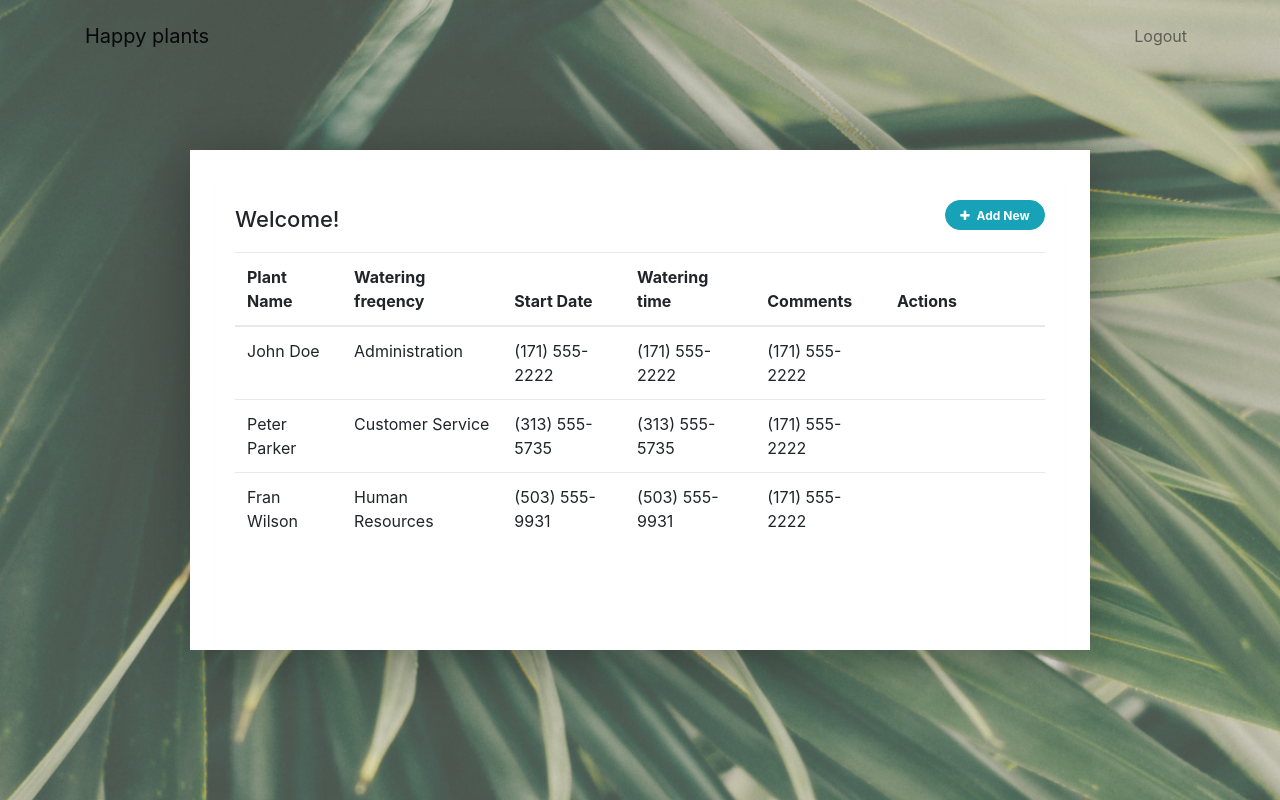
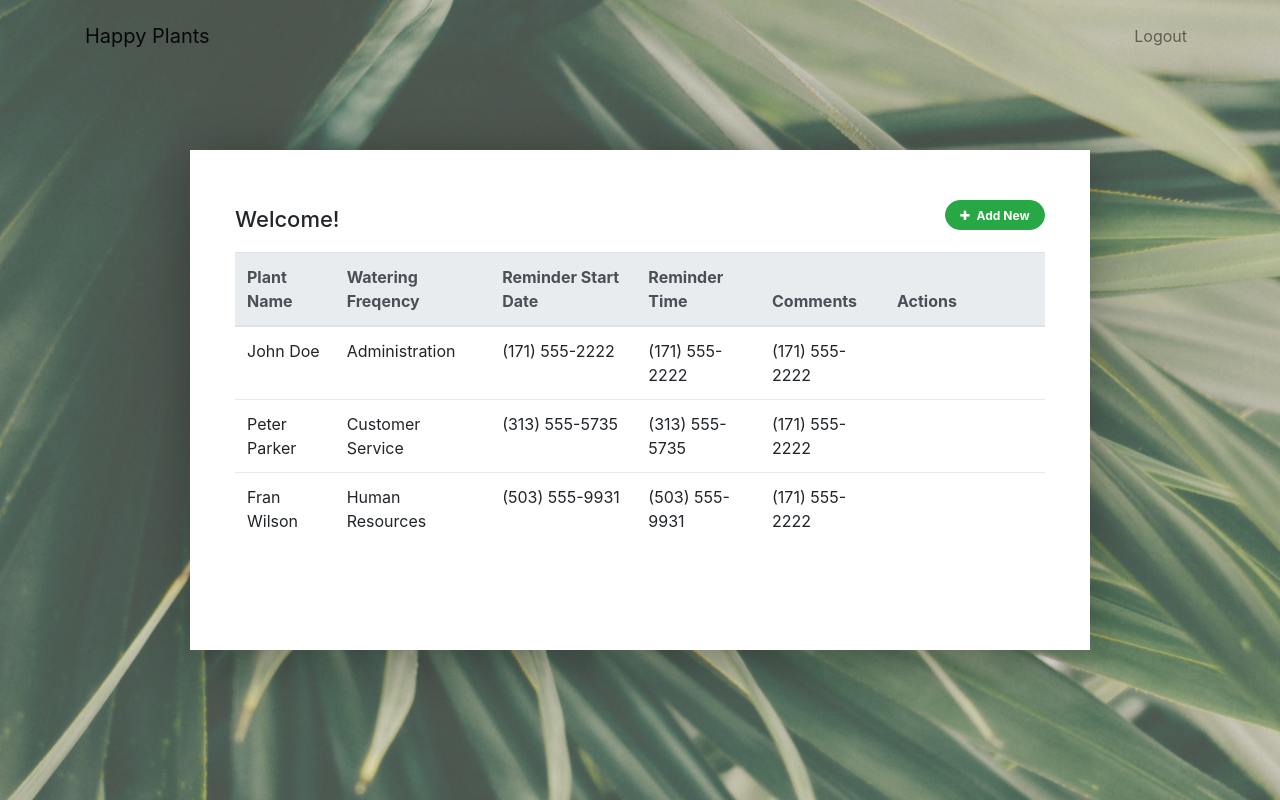
Before and after one commit to hbarrett100/happy-plants, a Flask app: page /home in a window 1280 px wide. Run offline with Flask 2, Linux system fonts and the light colour scheme; data comes from the database, SQL or seed files in the repository; some libraries are stand-ins or nearby versions.

Commit message:
hide nav at login, begin responsiveness

```diff
--- a/static/main.css
+++ b/static/main.css
@@ -28,7 +28,7 @@ body, html {
 }
 
 .landing-text h1 {
-	font-size: 500%;
+	font-size: 550%;
 	font-weight: 700;
 	opacity: 1;
 
@@ -94,6 +94,7 @@ table {
 	display: block;
 	height : 380px;
 	overflow-y : scroll;
+	overflow-x: scroll;
 	border: none;
 }
 
@@ -137,8 +138,20 @@ table.table td .add {
 }
 
 
+.table-responsive-ms {
+    display: table;
+}
+
+
+
+/* date and time pickers */
 #datepicker {
 	width: 90px;
+}
+
+#ui-datepicker-div {
+	height: 250px;
+	width: 240px;
 }
 
 .timepicker {
--- a/templates/home.html
+++ b/templates/home.html
@@ -1,5 +1,19 @@
 {% extends "layout.html" %}
 {% block content %}
+
+    <!-- Navigation-->
+<nav class="navbar navbar-expand-lg navbar-light fixed-top py-3" id="mainNav">
+    <div class="container">
+
+        <a class="navbar-brand" href="">Happy Plants</a>
+        <div class="collapse navbar-collapse" id="navbarResponsive">
+            <ul class="navbar-nav ml-auto my-2 my-lg-0">
+                <li class="nav-item"><a class="nav-link js-scroll-trigger" href="/login">Logout</a></li>
+
+            </ul>
+        </div>
+    </div>
+</nav>
 
 <div class="wrapper">
    <!-- https://www.tutorialrepublic.com/codelab.php?topic=bootstrap&file=table-with-add-and-delete-row-feature -->
@@ -9,17 +23,18 @@
                 <div class="row">
                     <div class="col-sm-8"><h2>Welcome!</b></h2></div>
                     <div class="col-sm-4">
-                        <button type="button" class="btn btn-info add-new"><i class="fa fa-plus"></i> Add New</button>
+                        <button type="button" class="btn btn-success add-new"><i class="fa fa-plus"></i> Add New</button>
                     </div>
                 </div>
             </div>
-            <table class="table">
-                <thead>
+            <div class="table-responsive-md">
+            <table class="table table-hover">
+                <thead class="thead-light">
                     <tr>
                         <th>Plant Name</th>
-                        <th>Watering freqency</th>
-                        <th>Start Date</th>
-                        <th>Watering time</th>
+                        <th>Watering Freqency</th>
+                        <th>Reminder Start Date</th>
+                        <th>Reminder Time</th>
                         <th>Comments</th>
                         <th>Actions</th>
                     </tr>
@@ -64,6 +79,7 @@
                 </tbody>
             </table>
         </div>
+        </div>
     </div>
 </div>
 
--- a/templates/layout.html
+++ b/templates/layout.html
@@ -43,26 +43,9 @@
 
 
 </head>
-
 <body>
-    <!-- Navigation-->
-    <nav class="navbar navbar-expand-lg navbar-light fixed-top py-3" id="mainNav">
-        <div class="container">
-
-            <a class="navbar-brand" href="">Happy plants</a>
-            <div class="collapse navbar-collapse" id="navbarResponsive">
-                <ul class="navbar-nav ml-auto my-2 my-lg-0">
-                    <li class="nav-item"><a class="nav-link js-scroll-trigger" href="/login">Logout</a></li>
-
-                </ul>
-            </div>
-        </div>
-    </nav>
-
-    <div id="bg-img"></div>
-
+<div id="bg-img"></div>
 {% block content %}{% endblock %}
 </body>
 
 </html>
-<!--
--- a/templates/login.html
+++ b/templates/login.html
@@ -4,9 +4,8 @@
 <div class="container">
     <div class="landing-text">
         <h1>Happy Plants</h1>
-        <h5>Enter a new or existing email</h5>
         <div class="form-label-group">
-            <input type="email" id="existinguser" class="form-control" placeholder="Existing email" required autofocus>
+            <input type="email" id="existinguser" class="form-control" placeholder="Enter email to begin" required autofocus>
             <label for="inputEmail"></label>
           </div>
 
```
